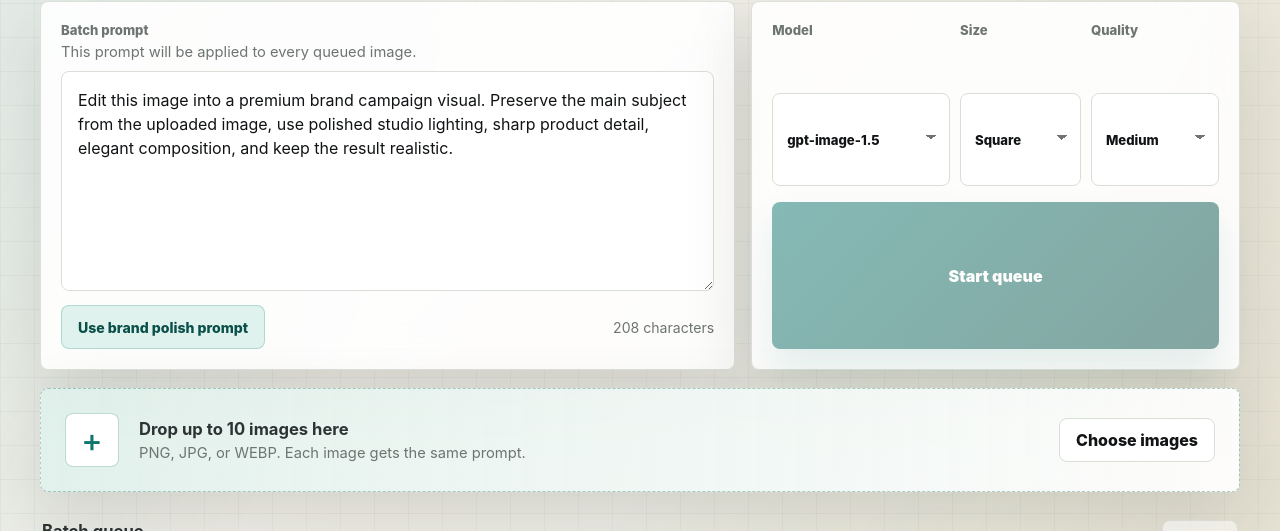
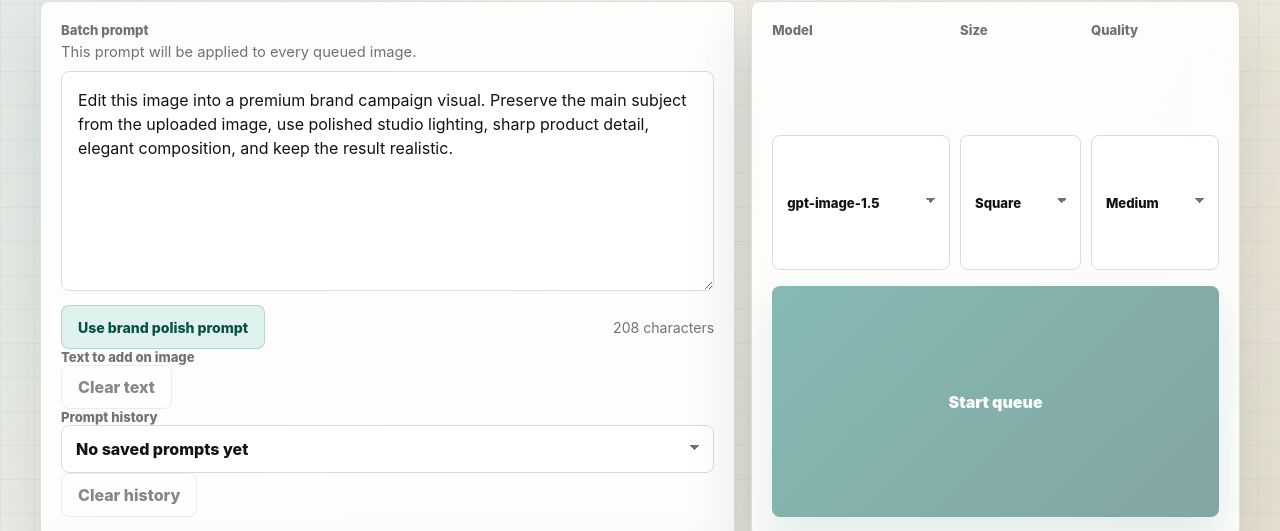
Before and after one commit to aany30/image-generator-queue, a website: page public/index.html in a window 1280 px wide. Shown: the part 269-800 px from the top of the page. Drawn offline with Linux system fonts and the light colour scheme.

Commit message:
Add image text option chips

```diff
--- a/public/index.html
+++ b/public/index.html
@@ -27,6 +27,22 @@
             <div class="prompt-actions">
               <button id="samplePrompt" type="button">Use brand polish prompt</button>
               <span id="promptCount">0 characters</span>
+            </div>
+            <div class="image-text-panel">
+              <div class="image-text-heading">
+                <label>Text to add on image</label>
+                <button id="clearImageText" type="button" disabled>Clear text</button>
+              </div>
+              <div class="text-chip-grid" id="textChipGrid" aria-label="Image text options"></div>
+            </div>
+            <div class="prompt-history">
+              <div>
+                <label for="promptHistory">Prompt history</label>
+                <select id="promptHistory">
+                  <option value="">No saved prompts yet</option>
+                </select>
+              </div>
+              <button id="clearPromptHistory" type="button" disabled>Clear history</button>
             </div>
           </div>
 
```
